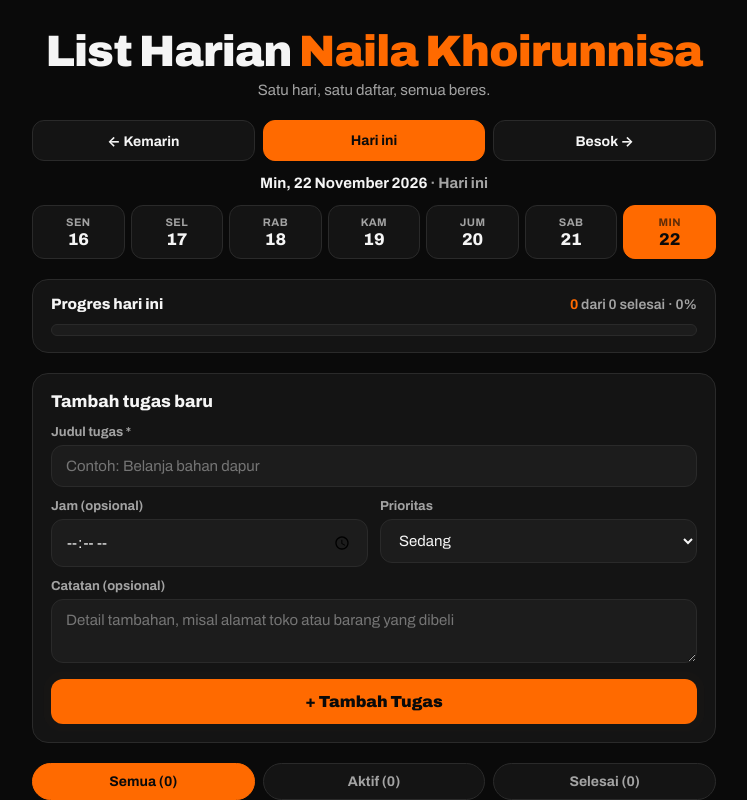
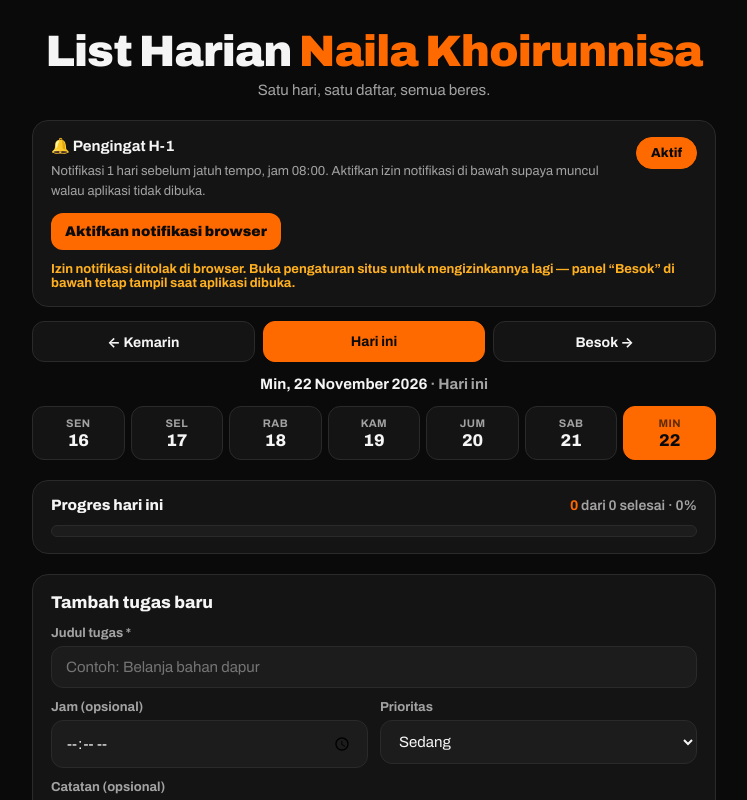
Before and after one commit to bagusalfian/coba, a Next.js app: page / in a window 1280 px wide. Shown: the top 800 px of the page, without its empty margins (266-1013 px from the left). Built offline with nearby package versions, Linux system fonts and the light colour scheme.

Commit message:
Tambah pengingat H-1 jam 08:00 untuk To Do List Harian

```diff
--- a/app/globals.css
+++ b/app/globals.css
@@ -69,6 +69,107 @@ textarea {
   margin: 8px 0 0;
   color: var(--muted);
   font-size: 15px;
+}
+
+/* ---------- Pengingat H-1 ---------- */
+
+.reminder-card {
+  background: var(--panel);
+  border: 1px solid var(--line);
+  border-radius: var(--radius);
+  padding: 16px 18px;
+  margin-bottom: 14px;
+  animation: fadeUp 0.5s ease both;
+}
+
+.reminder-top {
+  display: flex;
+  justify-content: space-between;
+  align-items: flex-start;
+  gap: 12px;
+}
+
+.reminder-top strong {
+  font-size: 15px;
+}
+
+.reminder-top p {
+  margin: 6px 0 0;
+  color: var(--muted);
+  font-size: 13px;
+  line-height: 1.55;
+}
+
+.reminder-toggle {
+  flex-shrink: 0;
+  padding: 8px 14px;
+  border-radius: 999px;
+  border: 1px solid var(--line);
+  background: var(--panel-2);
+  color: var(--muted);
+  font-size: 13px;
+  font-weight: 800;
+  cursor: pointer;
+}
+
+.reminder-toggle.on {
+  background: var(--orange);
+  border-color: var(--orange);
+  color: #0a0a0a;
+}
+
+.btn-notif {
+  margin-top: 12px;
+  padding: 11px 14px;
+  border-radius: 12px;
+  border: none;
+  background: var(--orange);
+  color: #0a0a0a;
+  font-size: 14px;
+  font-weight: 900;
+  cursor: pointer;
+}
+
+.reminder-status {
+  margin: 12px 0 0;
+  color: var(--orange);
+  font-size: 13px;
+  font-weight: 700;
+}
+
+.reminder-status.warn {
+  color: #ffb020;
+}
+
+.tomorrow-card {
+  background: var(--orange-dim);
+  border: 1px solid var(--orange);
+  border-radius: var(--radius);
+  padding: 16px 18px;
+  margin-bottom: 14px;
+  animation: fadeUp 0.5s ease both;
+}
+
+.tomorrow-card strong {
+  font-size: 15px;
+}
+
+.tomorrow-card ul {
+  margin: 10px 0;
+  padding-left: 20px;
+  font-size: 14px;
+  line-height: 1.7;
+}
+
+.tomorrow-card button {
+  padding: 9px 12px;
+  border-radius: 10px;
+  border: 1px solid var(--orange);
+  background: transparent;
+  color: var(--orange);
+  font-size: 13px;
+  font-weight: 800;
+  cursor: pointer;
 }
 
 /* ---------- Date navigation ---------- */
--- a/app/page.jsx
+++ b/app/page.jsx
@@ -3,6 +3,9 @@
 import { useEffect, useMemo, useRef, useState } from 'react';
 
 const STORAGE_KEY = 'todo-harian-v1';
+const REMINDER_KEY = 'todo-harian-reminder-v1';
+const NOTIFIED_KEY = 'todo-harian-notified-h1-v1';
+const REMINDER_HOUR = 8; // Pengingat H-1 dikirim jam 08:00
 const PRIORITIES = ['Rendah', 'Sedang', 'Tinggi'];
 
 const DAY_NAMES = ['Min', 'Sen', 'Sel', 'Rab', 'Kam', 'Jum', 'Sab'];
@@ -83,17 +86,67 @@ export default function Home() {
   const [note, setNote] = useState('');
   const [priority, setPriority] = useState('Sedang');
   const [editingId, setEditingId] = useState(null);
+  const [reminderOn, setReminderOn] = useState(true);
+  const [notifPermission, setNotifPermission] = useState(
+    typeof Notification !== 'undefined' ? Notification.permission : 'unsupported',
+  );
+  const [reminderSent, setReminderSent] = useState(false);
   const titleRef = useRef(null);
 
   // Muat dari localStorage hanya di client, setelah mount — ini yang
   // mencegah hydration mismatch (server tidak pernah me-render data tanggal).
   useEffect(() => {
     setTasksByDate(loadTasks());
+    try {
+      const saved = localStorage.getItem(REMINDER_KEY);
+      if (saved !== null) setReminderOn(saved === '1');
+    } catch {}
+    if (typeof Notification !== 'undefined') {
+      setNotifPermission(Notification.permission);
+    }
     setMounted(true);
     if ('serviceWorker' in navigator) {
       navigator.serviceWorker.register('/sw.js').catch(() => {});
     }
   }, []);
+
+  // Simpan pengaturan pengingat H-1.
+  useEffect(() => {
+    if (!mounted) return;
+    try {
+      localStorage.setItem(REMINDER_KEY, reminderOn ? '1' : '0');
+    } catch {}
+  }, [reminderOn, mounted]);
+
+  async function requestNotifPermission() {
+    if (typeof Notification === 'undefined') return;
+    try {
+      const result = await Notification.requestPermission();
+      setNotifPermission(result);
+    } catch {}
+  }
+
+  async function fireH1Notification(tasks, dateKey) {
+    const titles = tasks.map((t) => t.title).join(', ');
+    const body =
+      tasks.length === 1
+        ? `Besok ada tugas: ${titles}`
+        : `Besok ada ${tasks.length} tugas: ${titles}`;
+    try {
+      if ('serviceWorker' in navigator) {
+        const reg = await navigator.serviceWorker.ready;
+        await reg.showNotification('Pengingat H-1 — List Harian', {
+          body,
+          icon: '/icon.svg',
+          badge: '/icon.svg',
+          tag: `h1-${dateKey}`,
+        });
+      } else if (typeof Notification !== 'undefined' && Notification.permission === 'granted') {
+        new Notification('Pengingat H-1 — List Harian', { body });
+      }
+    } catch {}
+    setReminderSent(true);
+  }
 
   // Simpan otomatis setiap kali data berubah (setelah mount).
   useEffect(() => {
@@ -106,6 +159,41 @@ export default function Home() {
   }, [tasksByDate, mounted]);
 
   const todayKey = useMemo(() => toDateKey(new Date()), []);
+  const tomorrowKey = useMemo(() => addDays(todayKey, 1), [todayKey]);
+  const tomorrowTasks = useMemo(
+    () => (tasksByDate[tomorrowKey] || []).filter((t) => !t.done),
+    [tasksByDate, tomorrowKey],
+  );
+
+  // Pengingat H-1: jam 08:00 di hari sebelum tanggal tugas, kirim sekali
+  // per tanggal tugas (dicatat di localStorage supaya tidak berulang).
+  // Notifikasi browser hanya bisa muncul kalau izin diberikan dan aplikasi
+  // pernah dibuka / PWA terpasang — panel "Besok" di bawah selalu tampil
+  // sebagai cadangan saat aplikasi dibuka.
+  useEffect(() => {
+    if (!mounted || !reminderOn) return;
+    function checkH1() {
+      const now = new Date();
+      if (now.getHours() < REMINDER_HOUR) return;
+      if (tomorrowTasks.length === 0) return;
+      if (typeof Notification === 'undefined' || Notification.permission !== 'granted') return;
+      let notified = {};
+      try {
+        notified = JSON.parse(localStorage.getItem(NOTIFIED_KEY) || '{}');
+      } catch {}
+      const key = `${tomorrowKey}:${tomorrowTasks.map((t) => t.id).join(',')}`;
+      if (notified[key]) return;
+      notified[key] = Date.now();
+      try {
+        localStorage.setItem(NOTIFIED_KEY, JSON.stringify(notified));
+      } catch {}
+      fireH1Notification(tomorrowTasks, tomorrowKey);
+    }
+    checkH1();
+    const timer = setInterval(checkH1, 60000);
+    return () => clearInterval(timer);
+  }, [mounted, reminderOn, tomorrowTasks, tomorrowKey]);
+
   const dayTasks = tasksByDate[selectedDate] || [];
   const total = dayTasks.length;
   const doneCount = dayTasks.filter((t) => t.done).length;
@@ -224,6 +312,64 @@ export default function Home() {
         </h1>
         <p className="tagline">Satu hari, satu daftar, semua beres.</p>
       </header>
+
+      <section className="reminder-card" aria-label="Pengingat H-1">
+        <div className="reminder-top">
+          <div>
+            <strong>🔔 Pengingat H-1</strong>
+            <p>
+              Notifikasi 1 hari sebelum jatuh tempo, jam 08:00. Aktifkan izin
+              notifikasi di bawah supaya muncul walau aplikasi tidak dibuka.
+            </p>
+          </div>
+          <button
+            type="button"
+            className={'reminder-toggle' + (reminderOn ? ' on' : '')}
+            onClick={() => setReminderOn((v) => !v)}
+            aria-pressed={reminderOn}
+          >
+            {reminderOn ? 'Aktif' : 'Mati'}
+          </button>
+        </div>
+        {reminderOn && notifPermission !== 'granted' && (
+          <button type="button" className="btn-notif" onClick={requestNotifPermission}>
+            Aktifkan notifikasi browser
+          </button>
+        )}
+        {reminderOn && notifPermission === 'granted' && (
+          <p className="reminder-status">
+            {reminderSent
+              ? '✓ Pengingat H-1 sudah dikirim hari ini.'
+              : '✓ Notifikasi sudah diizinkan. Pengingat H-1 akan muncul jam 08:00.'}
+          </p>
+        )}
+        {reminderOn && notifPermission === 'denied' && (
+          <p className="reminder-status warn">
+            Izin notifikasi ditolak di browser. Buka pengaturan situs untuk
+            mengizinkannya lagi — panel “Besok” di bawah tetap tampil saat
+            aplikasi dibuka.
+          </p>
+        )}
+      </section>
+
+      {reminderOn && tomorrowTasks.length > 0 && (
+        <section className="tomorrow-card" aria-label="Tugas besok">
+          <strong>
+            ⏰ Besok ({formatLong(tomorrowKey)}) ada {tomorrowTasks.length} tugas:
+          </strong>
+          <ul>
+            {tomorrowTasks.map((t) => (
+              <li key={t.id}>
+                {t.time ? `${t.time} — ` : ''}
+                {t.title}
+              </li>
+            ))}
+          </ul>
+          <button type="button" onClick={() => setSelectedDate(tomorrowKey)}>
+            Lihat tugas besok →
+          </button>
+        </section>
+      )}
 
       <div className="date-nav">
         <button type="button" onClick={() => setSelectedDate(addDays(selectedDate, -1))}>
```
Also changed, not shown: public/sw.js (+15 -1 lines).
